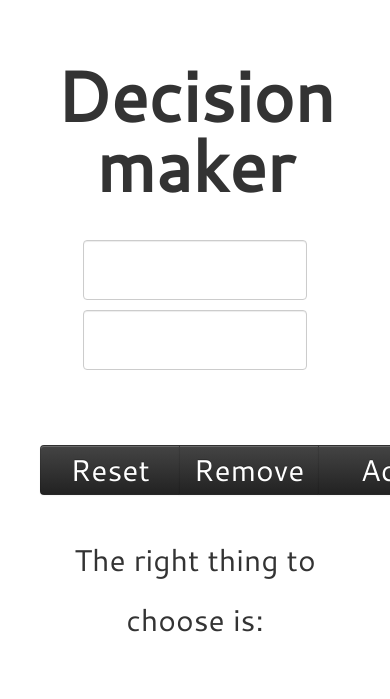
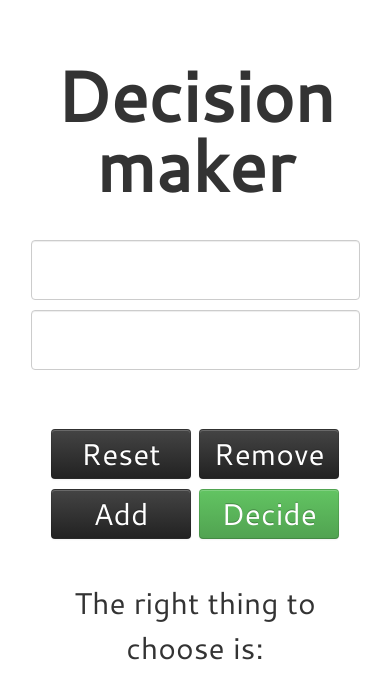
Before and after one commit to babaa/decisionmaker, a PHP site: page / in a window 390 px wide; the page is wider, and only the part inside the window is pictured. Shown: the top 699 px of that part. Run offline with PHP 8.4, Linux system fonts and the light colour scheme.

Commit message:
responsive buttons and input width

```diff
--- a/css/style.css
+++ b/css/style.css
@@ -15,8 +15,10 @@
   font-size: 2em;
 }
 
-.pad {
+.pre-decision {
   padding: 10px;
+  margin-top: 30px;
+  line-height: 1.5em;
 }
 
 .margin {
@@ -59,3 +61,9 @@ input[type="text"]{
 .btn-group {
   padding: 20px;
 }
+
+@media (max-width: 720px) {
+	input[type="text"]{
+		width: 90%;
+	}
+}
--- a/index.html
+++ b/index.html
@@ -4,6 +4,8 @@
         <meta charset="utf-8">
         <link rel="stylesheet" type="text/css" href="css/bootstrap.css">
         <link rel="stylesheet" type="text/css" href="css/style.css">
+        <meta name="viewport" content="width=device-width, initial-scale=1.0">
+        <link href="css/bootstrap-responsive.css" rel="stylesheet">
         <title>Decision maker</title>
     </head>
     <body>
@@ -17,15 +19,15 @@
                         <input type="text" class="option" id="option1">
                 </div>
 
-                <div class="btn-group margin">
+                <div class="btn-block margin">
 
                     <button type="reset" id="reset" class="btn btn-inverse">Reset</button>
-                    <button type="button" id="remove" class="btn btn-inverse">Remove</button>
+                    <button type="button" id="remove" class="btn btn-inverse linebreaker">Remove</button>
                     <button type="button" id="add" class="btn btn-inverse">Add</button>
                     <button type="submit" id="decide" class="btn btn-success">Decide</button>
 
                 </div>
-                <div class="pad">The right thing to choose is:</div>
+                <div class="pre-decision">The right thing to choose is:</div>
                 <div id="answer"></div>
             </div>
         </div>
```
